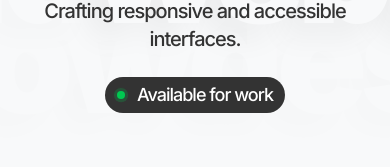
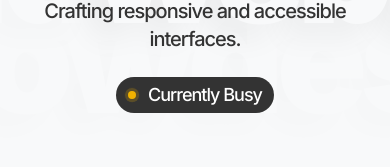
Before and after one commit to razeuss/WorkPortfolio, a Next.js app: page / in a window 390 px wide. Shown: the part 261-428 px from the top of the page. Built offline with nearby package versions, Linux system fonts and the light colour scheme.

Commit message:
update busy

```diff
--- a/app/page.tsx
+++ b/app/page.tsx
@@ -165,9 +165,9 @@ useEffect(() => {
               <div className="text-xl font-medium tracking-tighter lg:text-2xl lg:p-2">
                 <p className="text-[#333333] mb-6 lg:mb-15">Crafting responsive and accessible interfaces.</p>
                 <div className="inline-flex items-center text-white bg-[#333333] px-3 sm:px-6 py-1 sm:py-2 text-lg lg:text-xl lg:text-2xl font-medium rounded-[30px]">
-                  <span className="absolute w-2 h-2 sm:w-4 sm:h-4 bg-green-500 rounded-full mr-3 animate-ping"></span>
-                  <span className="relative w-2 h-2 sm:w-4 sm:h-4 bg-green-500 rounded-full mr-3"></span>
-                  Available for work
+                  <span className="absolute w-2 h-2 sm:w-4 sm:h-4 bg-yellow-500 rounded-full mr-3 animate-ping"></span>
+                  <span className="relative w-2 h-2 sm:w-4 sm:h-4 bg-yellow-500 rounded-full mr-3"></span>
+                  Currently Busy
                 </div>
               </div>
             </div>
```
